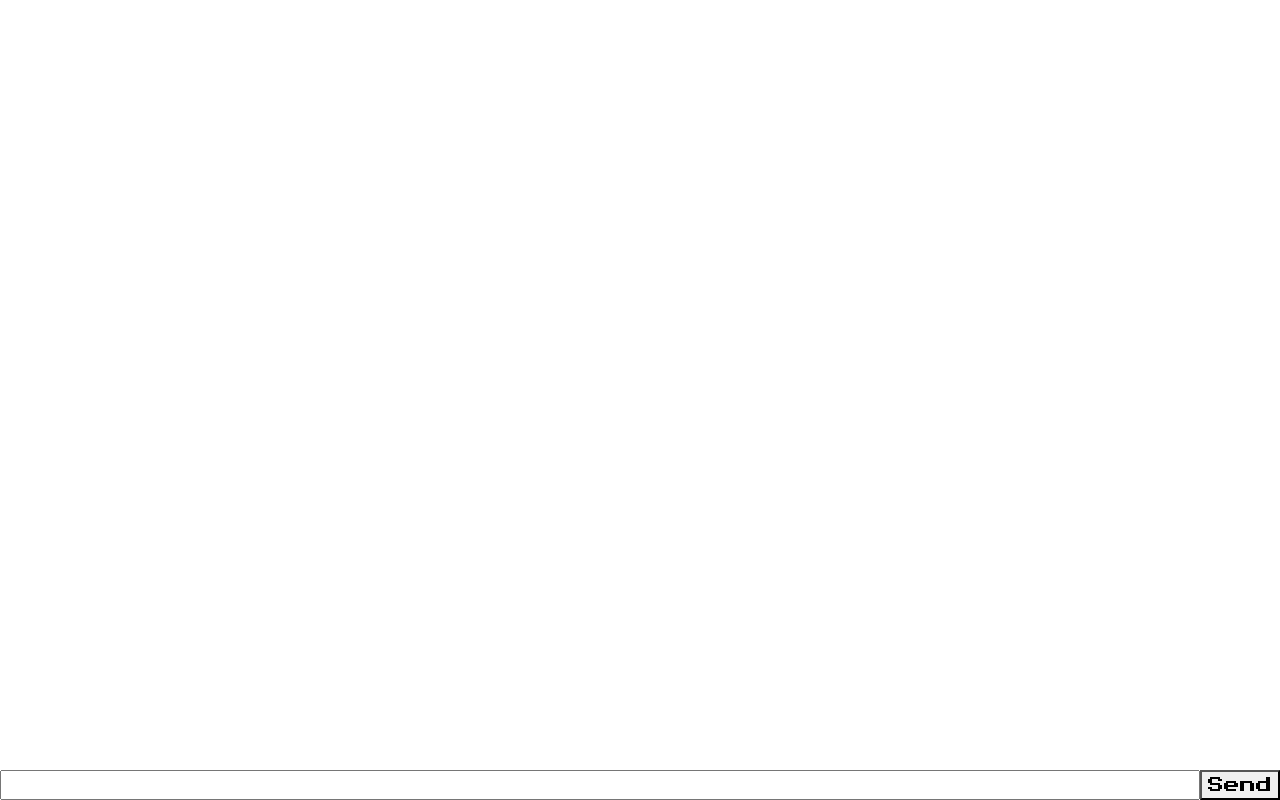
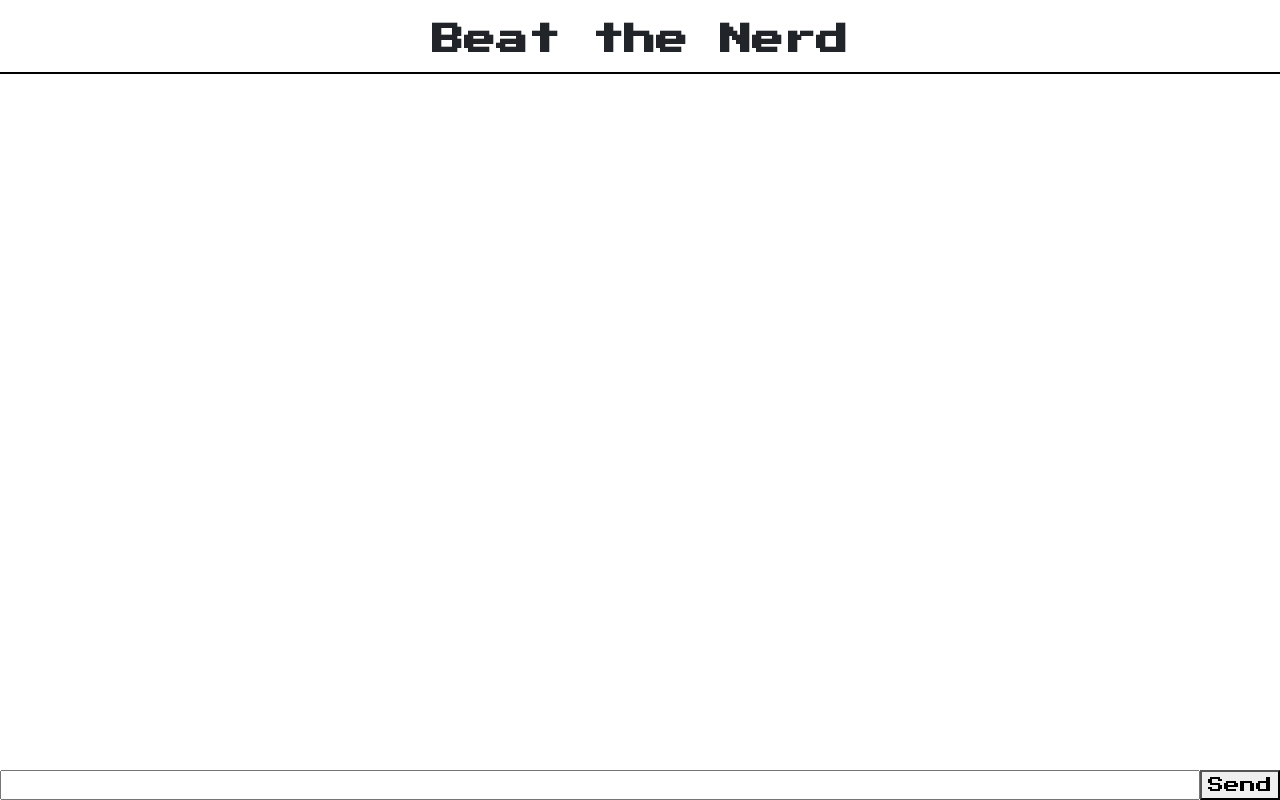
Before and after one commit to morels/beat-the-nerd, a React (Create React App) app: page / in a window 1280 px wide. Built offline with nearby package versions, Linux system fonts and the light colour scheme.

Commit message:
Theming - add header

```diff
--- a/src/components/App.tsx
+++ b/src/components/App.tsx
@@ -1,9 +1,26 @@
-import React from 'react';
-import Content from './Content';
+import React from "react";
+import Content from "./Content";
+
+function Header() {
+  return (
+    <header>
+      <div
+        style={{
+          margin: "1rem 0",
+          textAlign: "center",
+          borderBottom: "2px solid black"
+        }}
+      >
+        <h1>Beat the Nerd</h1>
+      </div>
+    </header>
+  );
+}
 
 function App() {
   return (
     <div className="App">
+      <Header />
       <Content />
     </div>
   );
```
